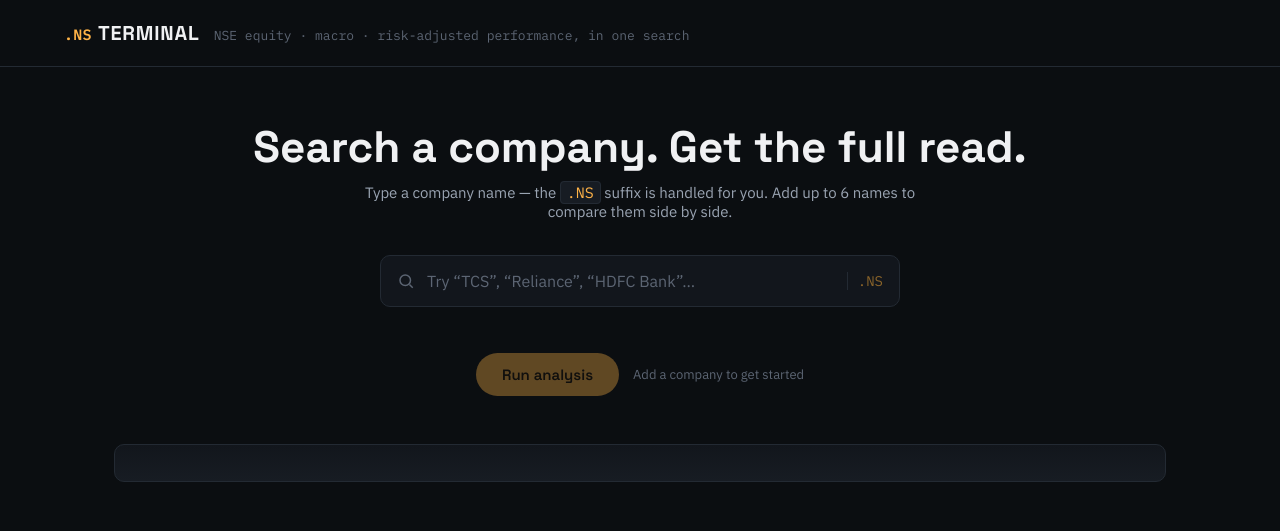
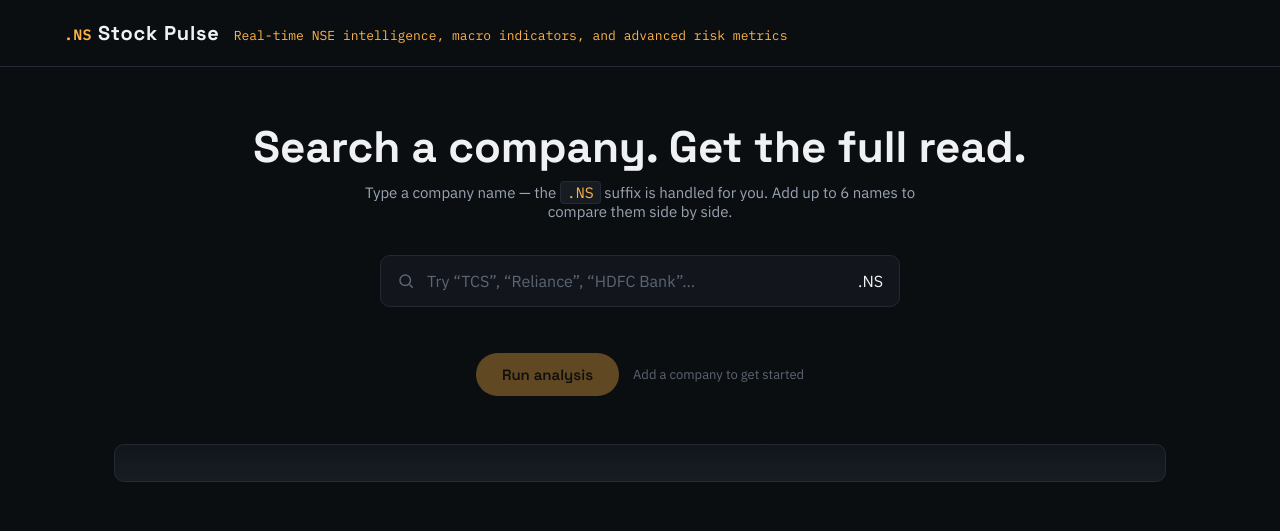
Before and after one commit to chakravarthytappatla/nse-analyzer, a Flask app: page / in a window 1280 px wide. Shown: the top 531 px of the page. Run offline with Flask 3, Linux system fonts and the light colour scheme.

Commit message:
Update branding to Stock Pulse and customize subtitle color

```diff
--- a/templates/index.html
+++ b/templates/index.html
@@ -3,7 +3,7 @@
 <head>
 <meta charset="UTF-8">
 <meta name="viewport" content="width=device-width, initial-scale=1.0">
-<title>TERMINAL.NS — NSE Equity Analysis</title>
+<title> Stock Pulse.NS — Institutional-grade risk analytics, valuation, and market insights in one search </title>
 <link rel="preconnect" href="https://fonts.googleapis.com">
 <link href="https://fonts.googleapis.com/css2?family=Space+Grotesk:wght@500;600;700&family=IBM+Plex+Sans:wght@400;500;600&family=IBM+Plex+Mono:wght@400;500;600&display=swap" rel="stylesheet">
 <link rel="stylesheet" href="{{ url_for('static', filename='css/style.css') }}">
@@ -13,9 +13,10 @@
 <header class="topbar">
   <div class="brand">
     <span class="brand-mark">.NS</span>
-    <span class="brand-name">TERMINAL</span>
+    <span class="brand-name">Stock Pulse</span>
   </div>
-  <div class="topbar-sub">NSE equity &middot; macro &middot; risk-adjusted performance, in one search</div>
+  <!-- Subtitle with custom color applied here -->
+  <div class="topbar-sub" style="color: #ffb347;">Real-time NSE intelligence, macro indicators, and advanced risk metrics</div>
 </header>
 
 <main>
@@ -27,7 +28,7 @@
       <div class="search-box">
         <svg class="search-icon" width="18" height="18" viewBox="0 0 24 24" fill="none" stroke="currentColor" stroke-width="2"><circle cx="11" cy="11" r="7"/><line x1="21" y1="21" x2="16.65" y2="16.65"/></svg>
         <input id="tickerInput" type="text" autocomplete="off" placeholder="Try “TCS”, “Reliance”, “HDFC Bank”…" aria-label="Search NSE companies" aria-expanded="false" role="combobox" aria-controls="suggestList" />
-        <span class="search-suffix">.NS</span>
+        <span class="search-suffinsx">.NS</span>
       </div>
       <ul id="suggestList" class="suggest-list" role="listbox" hidden></ul>
     </div>
```
